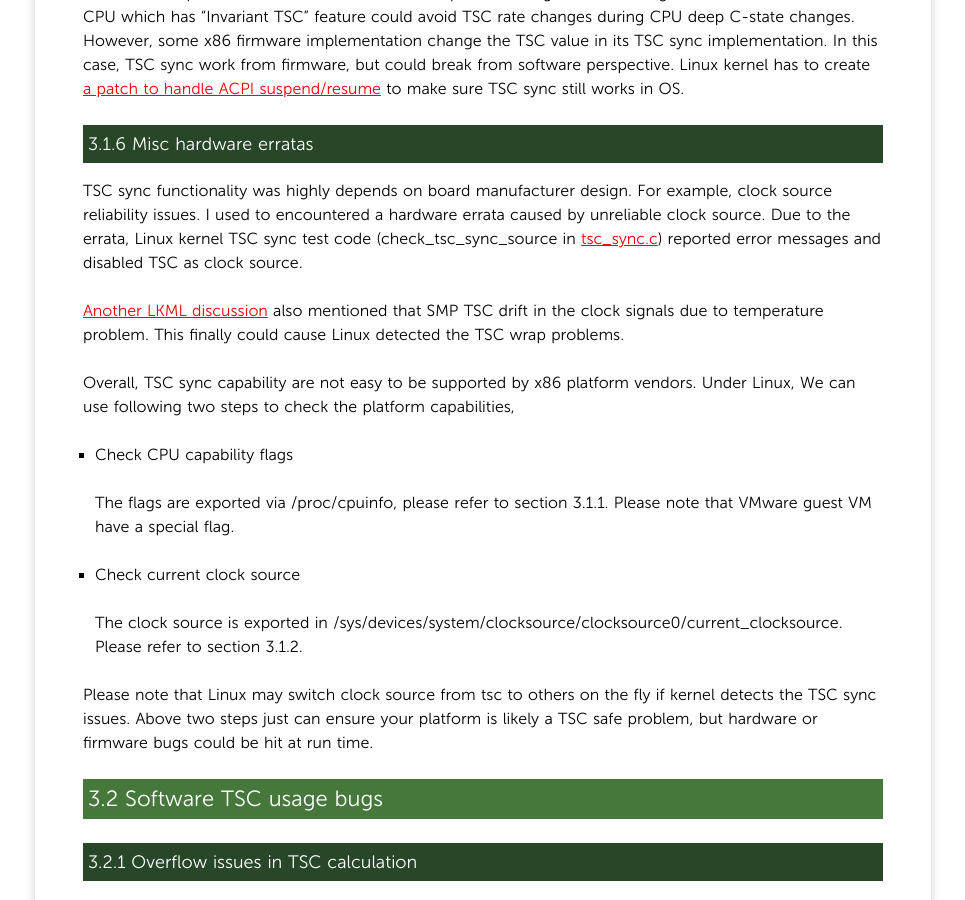
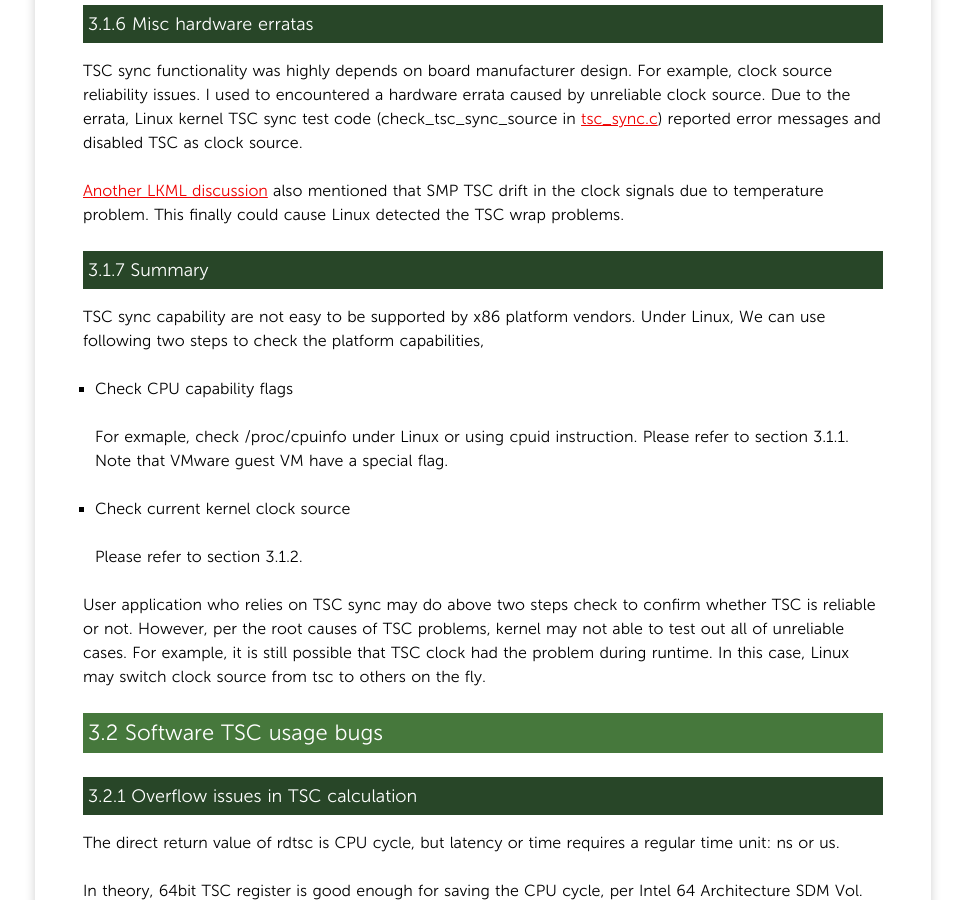
Before and after one commit to yangoliver/yangoliver.github.io, a Jekyll site: the page built from _posts/2015/2015-09-09-pitfalls-of-TSC-usage.md, in a window 1280 px wide and 900 px high, scrolled down 5873 px. Shown: the whole window, without its empty margins (157-1122 px from the left). Built offline with Jekyll 4.4.1, drawn with Linux system fonts in a browser that asks for light colours; Markdown is read by kramdown in place of the engine named in the settings; comment, search, counter and statistics services are not loaded; some of the changed text lies outside the part shown.

Commit message:
update: clean up for TSC sync check and better doc shape
Signed-off-by: Yong Yang <yangoliver@gmail.com>

```diff
--- a/_posts/2015/2015-09-09-pitfalls-of-TSC-usage.md
+++ b/_posts/2015/2015-09-09-pitfalls-of-TSC-usage.md
@@ -204,7 +204,7 @@ For example, on SGI UV systems, the TSC is not synchronized across blades.
 [A patch provided by SGI](https://github.com/torvalds/linux/commit/14be1f7454ea96ee614467a49cf018a1a383b189) tries to
 disable TSC clock source for this kind of platform.
 
-Overall, even a CPU has "Invariant TSC" feature, but the SMP system still can not provide reliable TSC.
+Even if a CPU has "Invariant TSC" feature, but the SMP system still can not provide reliable TSC.
 For this reason, Linux kernel has to rely on some
 [boot time or runtime testing](https://github.com/torvalds/linux/commit/95492e4646e5de8b43d9a7908d6177fb737b61f0)
 instead of just detect CPU capabilities. The test sync test code used to have TSC value fix up code by calling write_tsc
@@ -217,9 +217,6 @@ If TSC sync test passed during Linux kernel boot, following sysfs file would exp
 	$ cat /sys/devices/system/clocksource/clocksource0/current_clocksource
 	tsc
 
-User application who relies on TSC usage may check this file to confirm whether TSC is reliable or not. However,
-per the root causes of TSC problems, kernel may not able to test out all of unreliable cases. It is still possible
-that TSC clock had the problem, and application developers need to handle all of them without kernel helps.
 
 #### 3.1.3 Non-intel platform
 
@@ -265,20 +262,24 @@ reported error messages and disabled TSC as clock source.
 [Another LKML discussion](https://lwn.net/Articles/388188/) also mentioned that SMP TSC drift in the clock signals
 due to temperature problem. This finally could cause Linux detected the TSC wrap problems.
 
-Overall, TSC sync capability are not easy to be supported by x86 platform vendors. Under Linux, We can use following two steps to
+#### 3.1.7 Summary
+
+TSC sync capability are not easy to be supported by x86 platform vendors. Under Linux, We can use following two steps to
 check the platform capabilities,
 
 * Check CPU capability flags
 
-  The flags are exported via /proc/cpuinfo, please refer to section 3.1.1.
-  Please note that VMware guest VM have a special flag.
+  For exmaple, check /proc/cpuinfo under Linux or using cpuid instruction.
+  Please refer to section 3.1.1. Note that VMware guest VM have a special flag.
 
-* Check current clock source
+* Check current kernel clock source
 
-  The clock source is exported in /sys/devices/system/clocksource/clocksource0/current_clocksource. Please refer to section 3.1.2.
+  Please refer to section 3.1.2.
 
-Please note that Linux may switch clock source from tsc to others on the fly if kernel detects the TSC sync issues. Above two steps just
-can ensure your platform is likely a TSC safe problem, but hardware or firmware bugs could be hit at run time.
+User application who relies on TSC sync may do above two steps check to confirm whether TSC is reliable or not. However,
+per the root causes of TSC problems, kernel may not able to test out all of unreliable cases. For example, it is still
+possible that TSC clock had the problem during runtime. In this case, Linux may switch clock source from tsc to others
+on the fly.
 
 ### 3.2 Software TSC usage bugs
 
@@ -489,7 +490,9 @@ Below is detailed information about the TSC support on various hypervisors,
 	By default Xen 4.0 use the hybrid mode. [This Xen document](http://xenbits.xen.org/docs/4.2-testing/misc/tscmode.txt)
 	gives very detailed discussion about TSC emulation.
 
-Overall, VMware and Xen seems provide best solution for TSC sync. The KVM PV emulation never addresses user space rdtsc
+#### 3.3.3 Summary
+
+VMware and Xen seems provide best solution for TSC sync. The KVM PV emulation never addresses user space rdtsc
 use case problems. And hyper-V has no TSC sync solution. All these TSC sync solutions just provide the way that let Linux
 kernel TSC clocksource continuously work. The tiny TSC skew may still be observed in VM although TSC sync is supported by
 some hypervisors. Thus application may still have a wrong TSC duration for time measurement.
```
